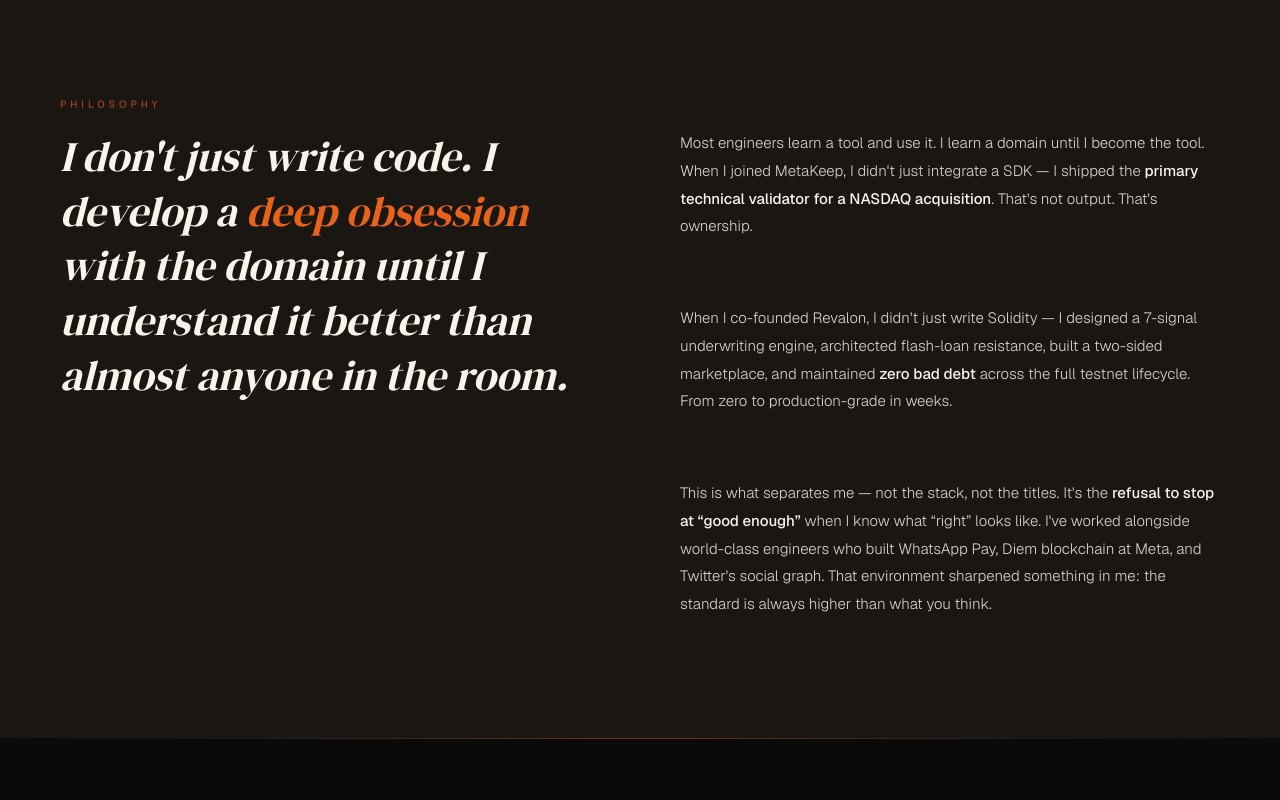
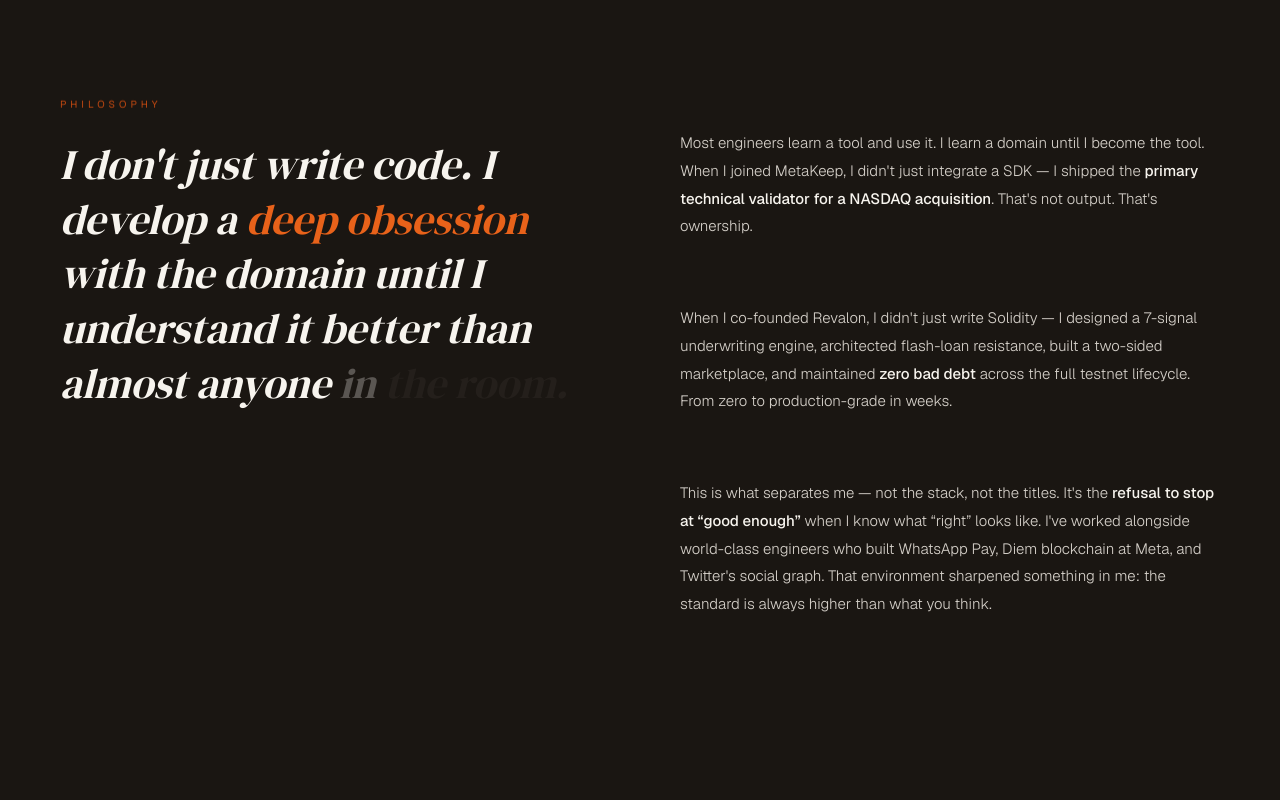
Before and after one commit to meetjn/meet, a Next.js app: page / in a window 1280 px wide. Shown: the part 940-1740 px from the top of the page. Built offline with nearby package versions, Linux system fonts and the light colour scheme; no server answers.

Commit message:
text animation

```diff
--- a/src/app/globals.css
+++ b/src/app/globals.css
@@ -163,7 +163,7 @@ body::before {
 
   /* Matte glass — neutral, no orange gloss */
   .glass-cta {
-    @apply relative inline-flex items-center justify-center font-sans text-[11px] font-normal uppercase tracking-[2.5px] transition-[background,border-color,color] duration-300;
+    @apply relative inline-flex items-center justify-center gap-2 font-sans text-[11px] font-normal uppercase tracking-[2.5px] transition-[background,border-color,color] duration-300;
     -webkit-backdrop-filter: blur(12px) saturate(120%);
     backdrop-filter: blur(12px) saturate(120%);
   }
--- a/src/app/page.tsx
+++ b/src/app/page.tsx
@@ -5,7 +5,6 @@ import {
   ExperienceSection,
   Hero,
   NarrativeSection,
-  SiteFooter,
   SiteNav,
   StackSection,
   TraitsSection,
@@ -30,7 +29,6 @@ export default function Home() {
         <Divider />
         <ContactSection />
       </main>
-      <SiteFooter />
     </div>
   );
 }
--- a/src/components/portfolio/ContactSection.tsx
+++ b/src/components/portfolio/ContactSection.tsx
@@ -64,9 +64,9 @@ export function ContactSection() {
         ))}
       </ScrollReveal>
 
-      <ScrollReveal delay={320} className="relative z-10 pb-12 lg:pb-14">
+      <ScrollReveal delay={320} className="relative z-10 pb-16 sm:pb-20 lg:pb-24">
         <GlassCta href={`mailto:${site.email}`} variant="primary">
-          <Flame className="mr-2 size-3.5" />
+          <Flame className="size-3.5 shrink-0" aria-hidden />
           Reach out
         </GlassCta>
       </ScrollReveal>
--- a/src/components/portfolio/CraftSection.tsx
+++ b/src/components/portfolio/CraftSection.tsx
@@ -41,12 +41,12 @@ export function CraftSection() {
               {mentors.map((mentor) => (
                 <li
                   key={mentor.name}
-                  className="border-b border-portfolio-smoke py-4 last:border-0"
+                  className="flex flex-col gap-1 border-b border-portfolio-smoke py-4 last:border-0"
                 >
                   <span className="font-sans text-sm font-medium text-portfolio-white">
                     {mentor.name}
                   </span>
-                  <span className="font-sans text-xs font-normal tracking-wide text-portfolio-mist">
+                  <span className="font-sans text-xs font-normal leading-snug tracking-wide text-portfolio-mist">
                     {mentor.role}
                   </span>
                 </li>
--- a/src/components/portfolio/ScrollHighlightQuote.tsx
+++ b/src/components/portfolio/ScrollHighlightQuote.tsx
@@ -13,10 +13,26 @@ import { cn } from "@/lib/utils";
 
 const ACCENT_WORDS = new Set(["deep", "obsession"]);
 
+/** Scroll runway + per-word timing — tuned for a readable ~2–3s pass through the quote */
+const SCROLL_OFFSET_START = "start 0.92";
+const SCROLL_OFFSET_END = "end 0.08";
+const PROGRESS_PAD_START = 0.05;
+const PROGRESS_PAD_END = 0.1;
+const WORD_FADE_MULTIPLIER = 1.65;
+
 type WordToken = {
   text: string;
   accent: boolean;
 };
+
+function wordProgressRange(index: number, total: number) {
+  const usable = 1 - PROGRESS_PAD_START - PROGRESS_PAD_END;
+  const slot = usable / total;
+  const fade = slot * WORD_FADE_MULTIPLIER;
+  const start = PROGRESS_PAD_START + index * slot;
+  const end = Math.min(start + fade, 1 - PROGRESS_PAD_END * 0.5);
+  return { start, end };
+}
 
 function HighlightWord({
   word,
@@ -29,8 +45,7 @@ function HighlightWord({
   total: number;
   progress: MotionValue<number>;
 }) {
-  const start = (index / total) * 0.9;
-  const end = Math.min(((index + 1) / total) * 0.9 + 0.08, 1);
+  const { start, end } = wordProgressRange(index, total);
 
   const opacity = useTransform(progress, [start, end], [0.16, 1]);
   const color = useTransform(
@@ -50,12 +65,12 @@ function HighlightWord({
 }
 
 export function ScrollHighlightQuote({ text }: { text: string }) {
-  const containerRef = useRef<HTMLQuoteElement>(null);
+  const containerRef = useRef<HTMLDivElement>(null);
   const reduceMotion = useReducedMotion();
 
   const { scrollYProgress } = useScroll({
     target: containerRef,
-    offset: ["start 0.75", "end 0.4"],
+    offset: [SCROLL_OFFSET_START, SCROLL_OFFSET_END],
   });
 
   const words = useMemo<WordToken[]>(() => {
@@ -80,8 +95,11 @@ export function ScrollHighlightQuote({ text }: { text: string }) {
   }
 
   return (
+    <div
+      ref={containerRef}
+      className="min-w-0 pt-2 pb-[min(44vh,460px)] sm:pb-[min(48vh,520px)]"
+    >
       <blockquote
-      ref={containerRef}
         className={cn("narrative-quote m-0 max-w-none break-words")}
       >
         {words.map((word, index) => (
@@ -94,5 +112,6 @@ export function ScrollHighlightQuote({ text }: { text: string }) {
           />
         ))}
       </blockquote>
+    </div>
   );
 }
--- a/src/components/portfolio/index.ts
+++ b/src/components/portfolio/index.ts
@@ -7,4 +7,3 @@ export { ExperienceSection } from "./ExperienceSection";
 export { CraftSection } from "./CraftSection";
 export { StackSection } from "./StackSection";
 export { ContactSection } from "./ContactSection";
-export { SiteFooter } from "./SiteFooter";
```
Lines whose indentation alone changed are shown as unchanged.
